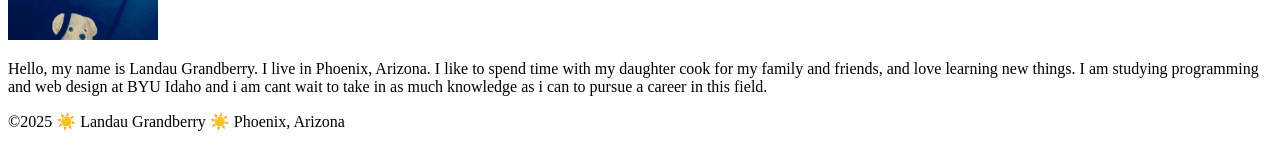
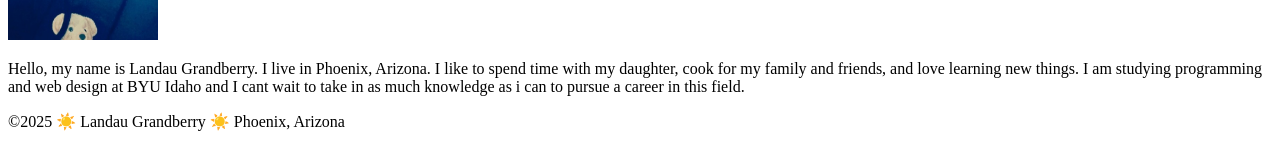
Before and after one commit to Landau2560/wdd130, a plain HTML site: page index.html in a window 1280 px wide. Shown: the part 382-532 px from the top of the page. Drawn offline with Linux system fonts and the light colour scheme.

Commit message:
I made changes in the paragraph about me.

```diff
--- a/index.html
+++ b/index.html
@@ -18,9 +18,9 @@
     <main>
         <h1>Landau Grandberry | WDD130</h1>
         <img src="images/download.jpg" alt="Hello, my name is Landau Grandberry." width="150">
-        <p>Hello, my name is Landau Grandberry. I live in Phoenix, Arizona. I like to spend time with my daughter
+        <p>Hello, my name is Landau Grandberry. I live in Phoenix, Arizona. I like to spend time with my daughter,
             cook for my family and friends, and love learning new things. I am studying programming and web design
-            at BYU Idaho and i am cant wait to take in as much knowledge as i can to pursue a career in this field.
+            at BYU Idaho and I cant wait to take in as much knowledge as i can to pursue a career in this field.
         </p>
     </main>
     <footer>
```
